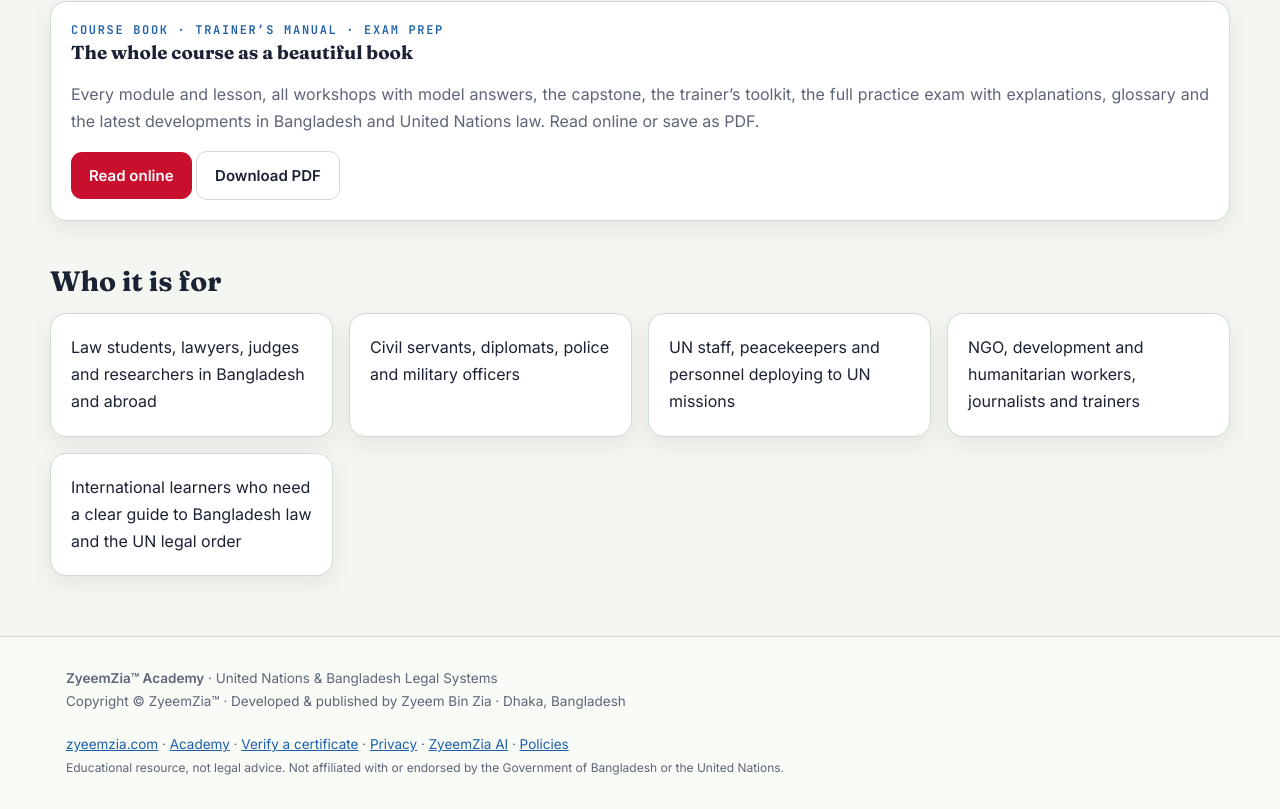
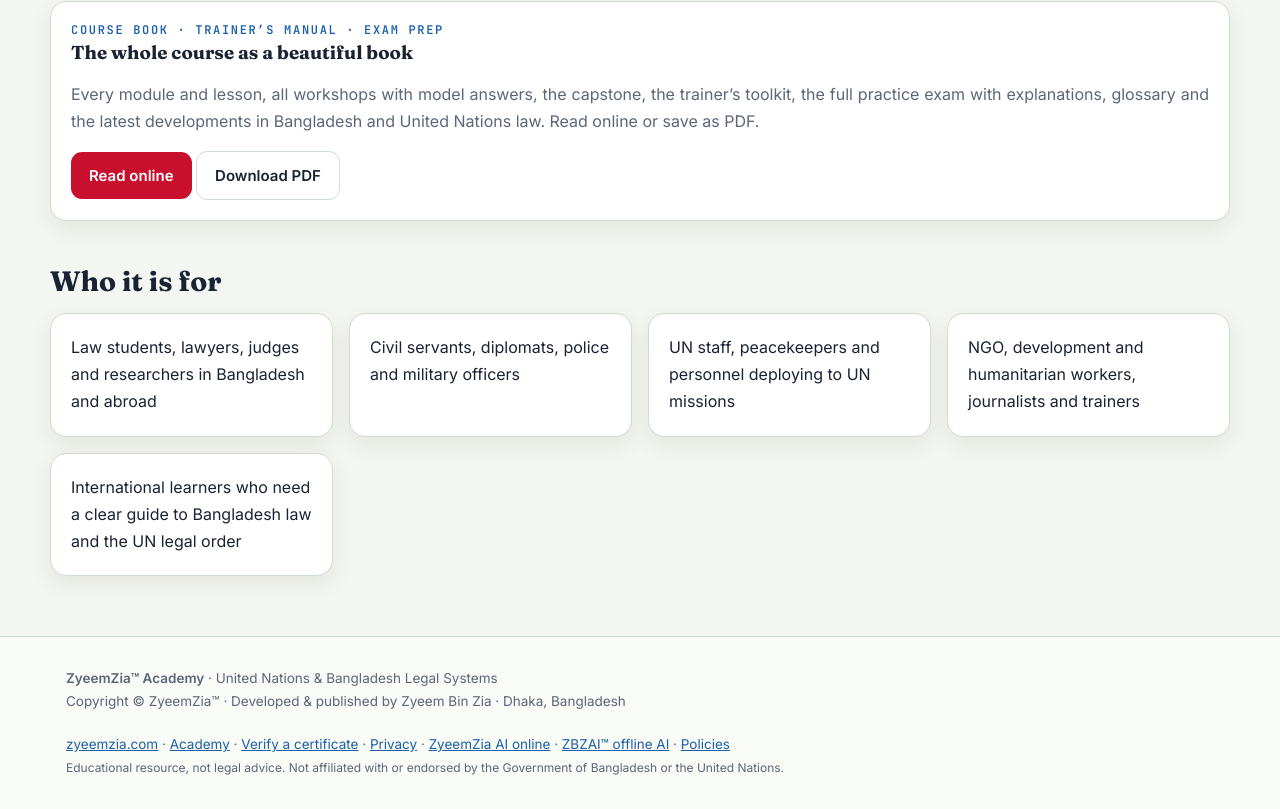
Before and after one commit to zyeemzia/unbdlaw, a plain HTML site: page index.html in a window 1280 px wide. Shown: the part 2584-3393 px from the top of the page. Drawn offline with Linux system fonts and the light colour scheme.

Commit message:
Footer: ZyeemZia AI online and ZBZAI offline AI links side by side

```diff
--- a/index.html
+++ b/index.html
@@ -33,7 +33,7 @@
 <main id="view" tabindex="-1"></main>
 <footer class="ft"><div class="wrap">
  <div><b>ZyeemZia™ Academy</b> · <span data-i18n="footer1">United Nations &amp; Bangladesh Legal Systems</span><br>Copyright © ZyeemZia™<span id="yr" hidden></span> · <span data-i18n="footer2">Developed &amp; published by Zyeem Bin Zia · Dhaka, Bangladesh</span></div>
- <div><a href="https://zyeemzia.com">zyeemzia.com</a> · <a href="https://academy.zyeemzia.com">Academy</a> · <a href="#verify" data-i18n="verify">Verify a certificate</a> · <a href="privacy.html" data-i18n="privacy">Privacy</a> · <a href="https://ai.zyeemzia.com/" target="_blank" rel="noopener">ZyeemZia AI</a> · <a href="https://policy.zyeemzia.com" data-i18n="policies">Policies</a><br><small data-i18n="disclaimer">Educational resource, not legal advice. Not affiliated with or endorsed by the Government of Bangladesh or the United Nations.</small></div>
+ <div><a href="https://zyeemzia.com">zyeemzia.com</a> · <a href="https://academy.zyeemzia.com">Academy</a> · <a href="#verify" data-i18n="verify">Verify a certificate</a> · <a href="privacy.html" data-i18n="privacy">Privacy</a> · <a href="https://ai.zyeemzia.com/" target="_blank" rel="noopener">ZyeemZia AI online</a> · <a href="https://zbzai.zyeemzia.com/" target="_blank" rel="noopener">ZBZAI™ offline AI</a> · <a href="https://policy.zyeemzia.com" data-i18n="policies">Policies</a><br><small data-i18n="disclaimer">Educational resource, not legal advice. Not affiliated with or endorsed by the Government of Bangladesh or the United Nations.</small></div>
 </div></footer>
 <script>
 document.getElementById('yr').textContent=new Date().getFullYear();
```
